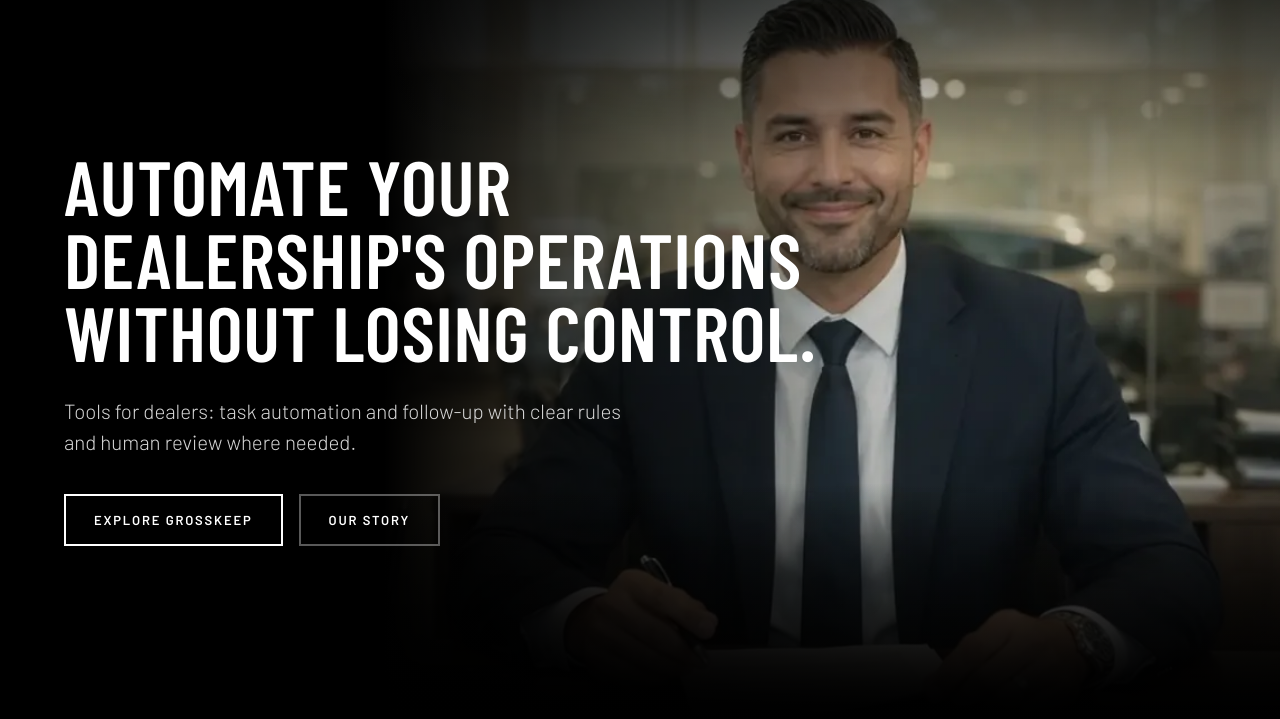
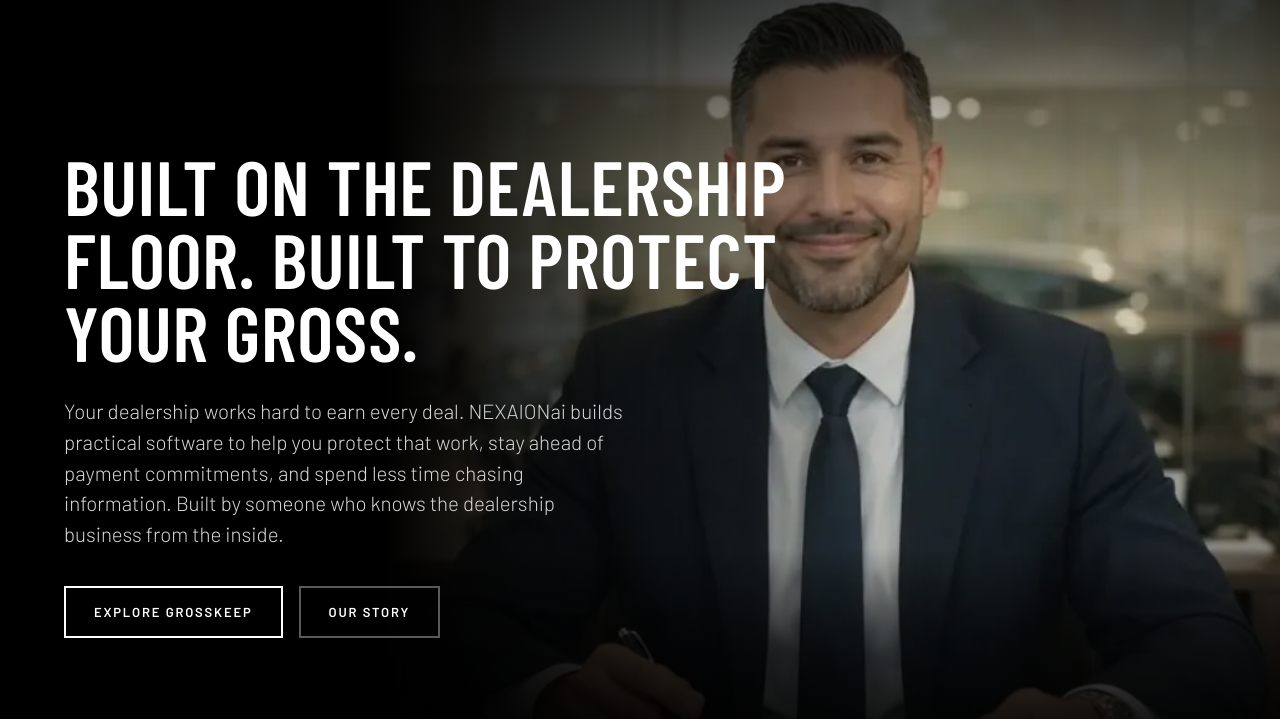
Before and after one commit to nexaionai/nexaionai-site, a plain HTML site: page index.html in a window 1280 px wide. Shown: the part 81-800 px from the top of the page. Drawn offline with nearby package versions, Linux system fonts and the light colour scheme.

Commit message:
Hero combinado (fundador 20-nov): titular y apoyo nuevos; fuera human review
Updated meta description and Open Graph tags to reflect dealership software focus. Changed header and paragraph text to emphasize dealership operations.

```diff
--- a/index.html
+++ b/index.html
@@ -4,9 +4,9 @@
 <meta charset="utf-8">
 <meta name="viewport" content="width=device-width, initial-scale=1">
 <title>NEXAIONai | Technology and automation for businesses</title>
-<meta name="description" content="We build tools that help organize information, automate repetitive tasks, and follow up on pending items, with clear rules and human review where appropriate.">
+<meta name="description" content="Dealership software built on the dealership floor. Tools that help organize information, automate repetitive tasks, and follow up on payment commitments, under clear rules.">
 <meta property="og:title" content="NEXAIONai | Technology and automation for businesses">
-<meta property="og:description" content="We build tools that help organize information, automate repetitive tasks, and follow up on pending items, with clear rules and human review where appropriate.">
+<meta property="og:description" content="Dealership software built on the dealership floor. Tools that help organize information, automate repetitive tasks, and follow up on payment commitments, under clear rules.">
 <meta property="og:type" content="website">
 <link rel="icon" type="image/svg+xml" href="media/favicon.svg">
 <link rel="icon" type="image/png" sizes="32x32" href="media/favicon-32.png">
@@ -125,8 +125,8 @@ background:radial-gradient(ellipse at center,rgba(235,244,255,.95) 0%,rgba(150,1
 <div class="sunglow" aria-hidden="true"></div>
 <div class="vignette" aria-hidden="true"></div>
 <div style="position: relative; max-width: 1440px; margin: 0 auto; padding: clamp(130px, 18vw, 260px) 5% clamp(120px, 14vw, 200px); box-sizing: border-box; display: flex; flex-direction: column; gap: 28px; align-items: flex-start">
-<h1 class="rise d1" style="font-size: clamp(40px, 6vw, 88px); line-height: .95; max-width: 760px">Automate your dealership's operations without losing control.</h1>
-<p class="rise d2" style="margin: 0; font-size: clamp(17px, 1.6vw, 21px); line-height: 1.5; color: #d6d6d6; max-width: 560px; font-weight: 300">Tools for dealers: task automation and follow-up with clear rules and human review where needed.</p>
+<h1 class="rise d1" style="font-size: clamp(40px, 6vw, 88px); line-height: .95; max-width: 760px">Built on the dealership floor. Built to protect your gross.</h1>
+<p class="rise d2" style="margin: 0; font-size: clamp(17px, 1.6vw, 21px); line-height: 1.5; color: #d6d6d6; max-width: 560px; font-weight: 300">Your dealership works hard to earn every deal. NEXAIONai builds practical software to help you protect that work, stay ahead of payment commitments, and spend less time chasing information. Built by someone who knows the dealership business from the inside.</p>
 <div class="rise d3" style="display: flex; flex-wrap: wrap; gap: 16px; padding-top: 8px">
 <a href="#grosskeep" class="btn">Explore GrossKeep</a>
 <a href="about.html" class="btn" style="border-color: rgba(255,255,255,.35)">Our story</a>
```
